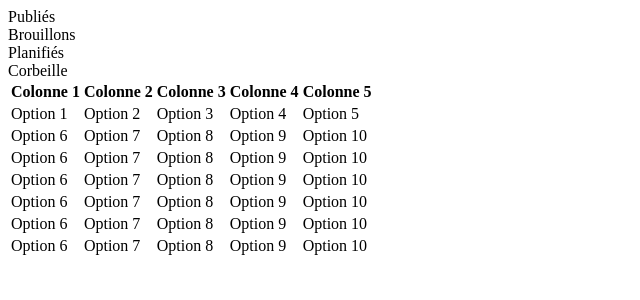
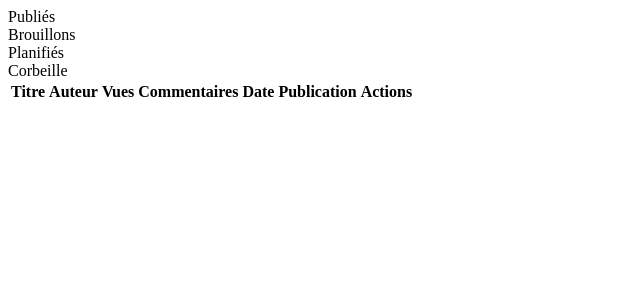
Before and after one commit to JoelleCastelli/UltraViolet-CMS, a PHP site: page /Views/back/articles/list.view.php in a window 1280 px wide. Shown: the top 300 px of the page, without its empty margins (0-640 px from the left). Run offline with PHP 8.4, Linux system fonts and the light colour scheme; lists and menus that the app fills with data are empty.

Commit message:
articles list: get data from db

```diff
--- a/www/Controllers/Article.php
+++ b/www/Controllers/Article.php
@@ -8,9 +8,12 @@ use App\Models\Article as ArticleModel;
 class Article {
 
     public function showAllAction() {
+        $article = new ArticleModel;
+        $articles = $article->selectWhere('state', 'published');
         $view = new View("articles/list");
         $view->assign('title', 'Articles');
         $view->assign('headScript', 'src/js/headScripts/articles.js');
+        $view->assign('articles', $articles);
     }
 
     public function tabChangeAction() {
--- a/www/Views/back/articles/list.view.php
+++ b/www/Views/back/articles/list.view.php
@@ -8,63 +8,29 @@
 
 <table id="datatable" class="display">
     <thead>
-    <tr>
-        <th>Colonne 1</th>
-        <th>Colonne 2</th>
-        <th>Colonne 3</th>
-        <th>Colonne 4</th>
-        <th>Colonne 5</th>
-    </tr>
+        <tr>
+            <th>Titre</th>
+            <th>Auteur</th>
+            <th>Vues</th>
+            <th>Commentaires</th>
+            <th>Date</th>
+            <th>Publication</th>
+            <th>Actions</th>
+        </tr>
     </thead>
     <tbody>
-    <tr>
-        <td>Option 1</td>
-        <td>Option 2</td>
-        <td>Option 3</td>
-        <td>Option 4</td>
-        <td>Option 5</td>
-    </tr>
-    <tr>
-        <td>Option 6</td>
-        <td>Option 7</td>
-        <td>Option 8</td>
-        <td>Option 9</td>
-        <td>Option 10</td>
-    </tr>
-    <tr>
-        <td>Option 6</td>
-        <td>Option 7</td>
-        <td>Option 8</td>
-        <td>Option 9</td>
-        <td>Option 10</td>
-    </tr>
-    <tr>
-        <td>Option 6</td>
-        <td>Option 7</td>
-        <td>Option 8</td>
-        <td>Option 9</td>
-        <td>Option 10</td>
-    </tr>
-    <tr>
-        <td>Option 6</td>
-        <td>Option 7</td>
-        <td>Option 8</td>
-        <td>Option 9</td>
-        <td>Option 10</td>
-    </tr>
-    <tr>
-        <td>Option 6</td>
-        <td>Option 7</td>
-        <td>Option 8</td>
-        <td>Option 9</td>
-        <td>Option 10</td>
-    </tr>
-    <tr>
-        <td>Option 6</td>
-        <td>Option 7</td>
-        <td>Option 8</td>
-        <td>Option 9</td>
-        <td>Option 10</td>
-    </tr>
+        <?php
+            if (!empty($articles)) {
+                foreach ($articles as $article) {
+                    echo "<td>$article->title</td>";
+                    echo "<td>$article->author</td>";
+                    echo "<td>$article->totalViews</td>";
+                    echo "<td>$article->totalComments</td>";
+                    echo "<td>$article->publicationDate</td>";
+                    echo "<td>$article->publicationToggle</td>";
+                    echo "<td>$article->actions</td>";
+                }
+            }
+        ?>
     </tbody>
 </table>
```
